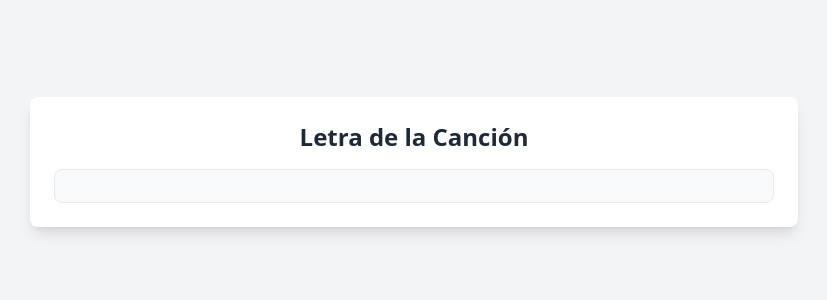
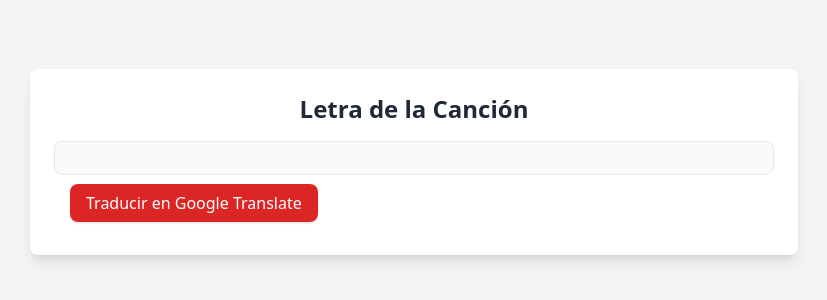
Before and after one commit to sergio-ove/PiliMusic, a Vue app: page /songs in a window 1280 px wide. Shown: the part 238-538 px from the top of the page, without its empty margins (226-1053 px from the left). Built offline with nearby package versions, Linux system fonts and the light colour scheme.

Commit message:
añado opción de copiar y enlazar con traductor

```diff
--- a/src/Gestor.ts
+++ b/src/Gestor.ts
@@ -3,6 +3,7 @@ import router from "./router";
 export class Gestor {
 
     private component: any;
+    private cancionTraducida: any;
 
     constructor(component: any) {
         this.component = component;
@@ -11,7 +12,6 @@ export class Gestor {
 
 
     private async searchSong(titulo) {
-        console.log(titulo, 'titulo');
         this.accesoUsuario();
         const responseAcessUser = await this.accesoUsuario();
 
@@ -79,7 +79,7 @@ export class Gestor {
 
         const data = await response.json();
         console.log(data.tracks.items, 'la data de spoty');
-        const fiveSongs = data.tracks.items.slice(0, 4);
+        const fiveSongs = data.tracks.items.slice(0, 6);
         return fiveSongs;
     };
 
@@ -95,8 +95,7 @@ export class Gestor {
                 throw new Error('Network response was not ok');
             }
             const data = await response.json();
-            console.log(data.lyrics, 'las letras');
-            const letras = data.lyrics
+            const letras = data.lyrics;
             this.component.getSong = true;
             router.push({
                 name: 'Login',
@@ -114,12 +113,4 @@ export class Gestor {
     }
 
 
-
-
-
-
-
-
-
-
 }
--- a/src/wc-home/wc-home.vue
+++ b/src/wc-home/wc-home.vue
@@ -1,19 +1,18 @@
 <template>
   <div class="min-h-screen bg-gray-100 flex items-center justify-center p-6">
 
-    <div class="w-full max-w-4xl grid grid-cols-1 md:grid-cols-2 gap-6">
+    <!-- Contenedor centrado -->
+    <div class="w-full max-w-3xl grid grid-cols-1 md:grid-cols-1 gap-6 items-start">
 
       <!-- Panel izquierdo -->
       <div class="bg-white rounded-2xl shadow-lg p-6 flex flex-col items-center">
 
-        <!-- Imagen más pequeña y moderna -->
         <div class="w-40 h-40 rounded-xl overflow-hidden shadow-md mb-6">
           <img src="/src/assets/logo-spotyPili.png" class="w-full h-full object-cover" />
         </div>
 
-        <!-- Input + botón -->
         <div class="w-full flex flex-col gap-4">
-          <input v-model="titulo" type="text" placeholder="Escribe una canción"
+          <input v-model="titulo" type="text" placeholder="Escribe un título"
             class="w-full px-4 py-3 rounded-lg border border-gray-300 focus:ring-2 focus:ring-green-500 focus:outline-none text-center text-lg" />
 
           <button @click="searchSong"
@@ -24,12 +23,13 @@
 
       </div>
 
-      <!-- Panel derecho: resultados -->
+      <!-- Panel derecho -->
       <div v-if="datesSong.length" class="bg-white rounded-2xl shadow-lg p-6">
 
         <h2 class="text-2xl font-bold mb-4 text-gray-800">Resultados</h2>
 
-        <ul class="space-y-4">
+        <!-- Lista de canciones -->
+        <ul v-if="!letraOriginal" class="space-y-4">
           <li v-for="(song, index) in datesSong" :key="index" @click="translateSong(song)"
             class="p-4 bg-gray-50 rounded-xl shadow hover:bg-gray-100 transition cursor-pointer">
 
@@ -53,6 +53,8 @@
 
 
 
+
+
 <script src="./wc-home"></script>
 <style scoped>
 input {
--- a/src/wc-login/wc-login.ts
+++ b/src/wc-login/wc-login.ts
@@ -16,7 +16,9 @@ export default defineComponent({
 
     },
     methods: {
-
+        copiarLetra() {
+            navigator.clipboard.writeText(this.letra);
+        },
 
 
     }
--- a/src/wc-login/wc-login.vue
+++ b/src/wc-login/wc-login.vue
@@ -10,7 +10,20 @@
                     {{ letra }}
                 </p>
             </div>
+
+            <div class="flex gap-4 mb-4 m-4">
+
+                <button @click="copiarLetra">
+
+                    <a href="https://translate.google.es/?sl=auto&tl=es&op=translate" target="_blank"
+                        class="bg-red-600 hover:bg-red-700 text-white px-4 py-2 rounded-lg shadow">
+                        Traducir en Google Translate
+                    </a>
+                </button>
+
+            </div>
         </div>
+
     </div>
 </template>
 
```
Also changed, not shown: src/wc-home/wc-home.ts (+0 -13 lines).
